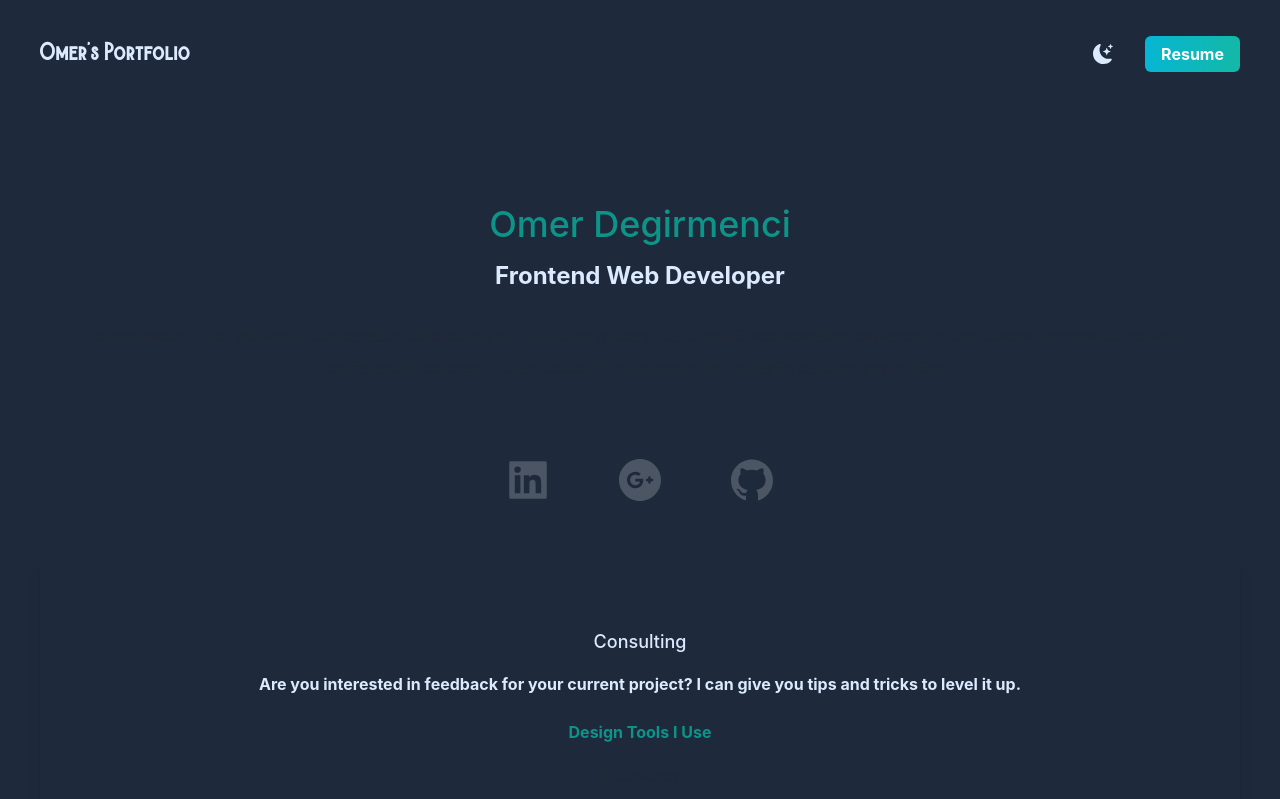
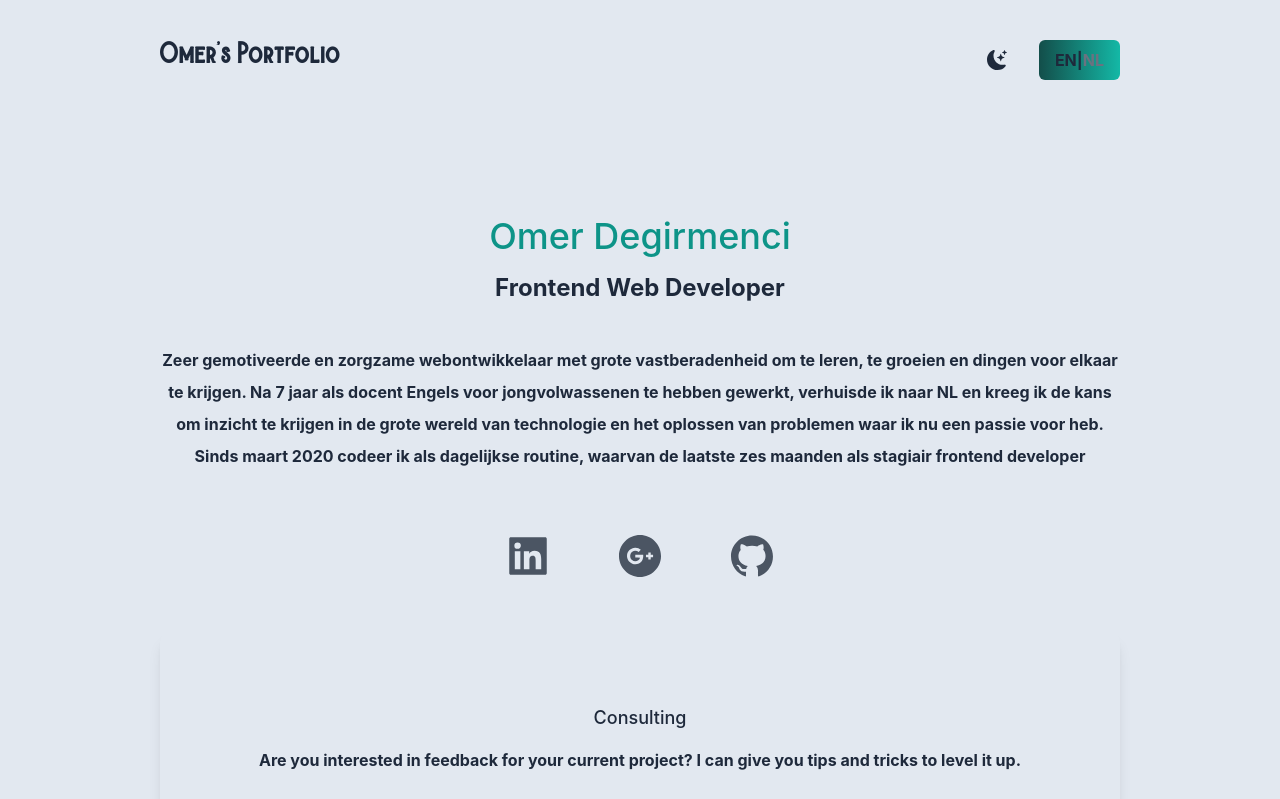
Before and after one commit to DegirmenciOmer/portfolio, a Next.js app in the folder portfolio-omer/: page / in a window 1280 px wide. Shown: the top 799 px of the page. Built offline with nearby package versions, Linux system fonts and the light colour scheme.

Commit message:
add translation function

```diff
--- a/portfolio-omer/pages/index.tsx
+++ b/portfolio-omer/pages/index.tsx
@@ -1,5 +1,5 @@
 import Head from "next/head";
-import { BsFillMoonStarsFill } from "react-icons/bs";
+import { BsFillMoonStarsFill, BsPhone } from "react-icons/bs";
 import { useState } from "react";
 
 import {
@@ -7,18 +7,29 @@ import {
   AiFillGooglePlusCircle,
   AiFillGithub,
 } from "react-icons/ai";
+import { translationHelper } from "./translationHelper";
 
 export default function Home() {
   const [darkMode, setDarkMode] = useState<boolean>(false);
+  const [locale, setLocale] = useState("EN");
+  const switchBg = darkMode ? "bg-slate-800" : "bg-slate-200";
+  const switchText = darkMode ? "text-slate-100" : "text-slate-800";
+  const { translations } = translationHelper(locale);
   return (
-    <div className={darkMode ? "dark" : ""}>
+    <div>
       <Head>
-        <title>Omer's Portfolio</title>
+        <title>{translations.title}</title>
       </Head>
-      <main className="px-10  text-blue-100 bg-slate-800 font-bold">
+      <main
+        className={`px-5 md:px-20 lg:px-40 text-blue-100 font-bold ${switchBg}`}
+      >
         <section className="min-h-screen">
-          <nav className="py-10 mb-12 flex justify-between">
-            <h1 className="text-xl font-burtons">Omer's Portfolio</h1>
+          <nav
+            className={`py-10 mb-12 flex justify-between ${
+              darkMode ? "text-slate-100" : "text-slate-800"
+            }`}
+          >
+            <h1 className="text-2xl font-burtons">{translations.title}</h1>
             <ul className="flex items-center">
               <li>
                 <BsFillMoonStarsFill
@@ -27,25 +38,30 @@ export default function Home() {
                 />
               </li>
               <li>
-                <a
-                  className="bg-gradient-to-r from-cyan-500 to-teal-500 text-white px-4 py-2 rounded-md ml-8"
-                  href=""
+                <button
+                  onClick={() => setLocale(locale === "EN" ? "NL" : "EN")}
+                  className={`bg-gradient-to-r from-teal-900 to-teal-500 px-4 py-2 rounded-md ml-8`}
                 >
-                  Resume
-                </a>
+                  <span className={`${locale === "NL" && "text-gray-500"}`}>
+                    EN
+                  </span>
+                  |
+                  <span className={`${locale === "EN" && "text-gray-500"}`}>
+                    NL
+                  </span>
+                </button>
               </li>
             </ul>
           </nav>
-          <div className=" text-center p-10">
+          <div className=" text-center py-10">
             <h2 className="text-4xl py-2 text-teal-600 font-medium">
               Omer Degirmenci
             </h2>
-            <h3 className="text-2xl py-2">Frontend Web Developer</h3>
-            <p className="text-md py-5 leading-8 text-gray-800">
-              Lorem ipsum dolor sit amet, consectetur adipisicing elit. Aliquam
-              quaerat sit suscipit accusantium sapiente, rerum placeat,
-              molestias totam ut perferendis dolores! Autem laudantium nemo
-              animi veritatis ut dolor atque vitae!
+            <h3 className={`text-2xl ${switchText} py-2 pb-8`}>
+              {translations.occupationText}
+            </h3>
+            <p className={`text-md py-2 leading-8 ${switchText}`}>
+              {translations.briefDescription}
             </p>
           </div>
           <div className="text-5xl flex justify-center gap-16 py-3 text-gray-600">
@@ -53,7 +69,9 @@ export default function Home() {
             <AiFillGooglePlusCircle />
             <AiFillGithub />
           </div>
-          <div className="text-center shadow-lg p-10 rounded-xl my-10 dark:bg-white flex-1">
+          <div
+            className={`text-center shadow-lg p-10 rounded-xl my-10  flex-1 ${switchText}`}
+          >
             <h3 className="text-lg font-medium pt-8 pb-2 ">Consulting</h3>
             <p className="py-2">
               Are you interested in feedback for your current project? I can
--- /dev/null
+++ b/portfolio-omer/pages/translationHelper.ts
@@ -0,0 +1,19 @@
+export const translationHelper = (language: string) => {
+  const NL = language === "NL";
+
+  return {
+    translations: {
+      title: NL ? "Omer's Portfeulle" : "Omer's Portfolio",
+      occupationText: NL
+        ? "Frontend Webontwikkelaar"
+        : "Frontend Web Developer",
+      briefDescription: NL
+        ? "Highly motivated and caring web developer with great determination to learn, grow and get things done. After 7 years of working as an English language teacher for young adults, I moved to NL and had the opportunity to get insights into the great world of tech and problem solving which I’m now passionate about. I have been coding as a daily routine since March 2020, including the last six months as an intern frontend developer"
+        : "Zeer gemotiveerde en zorgzame webontwikkelaar met grote vastberadenheid om te leren, te groeien en dingen voor elkaar te krijgen. Na 7 jaar als docent Engels voor jongvolwassenen te hebben gewerkt, verhuisde ik naar NL en kreeg ik de kans om inzicht te krijgen in de grote wereld van technologie en het oplossen van problemen waar ik nu een passie voor heb. Sinds maart 2020 codeer ik als dagelijkse routine, waarvan de laatste zes maanden als stagiair frontend developer",
+      text1: NL ? "Consulting" : "Overleg plegen",
+      text2: NL ? "" : "",
+      text3: NL ? "" : "",
+      text4: NL ? "" : "",
+    },
+  };
+};
```
